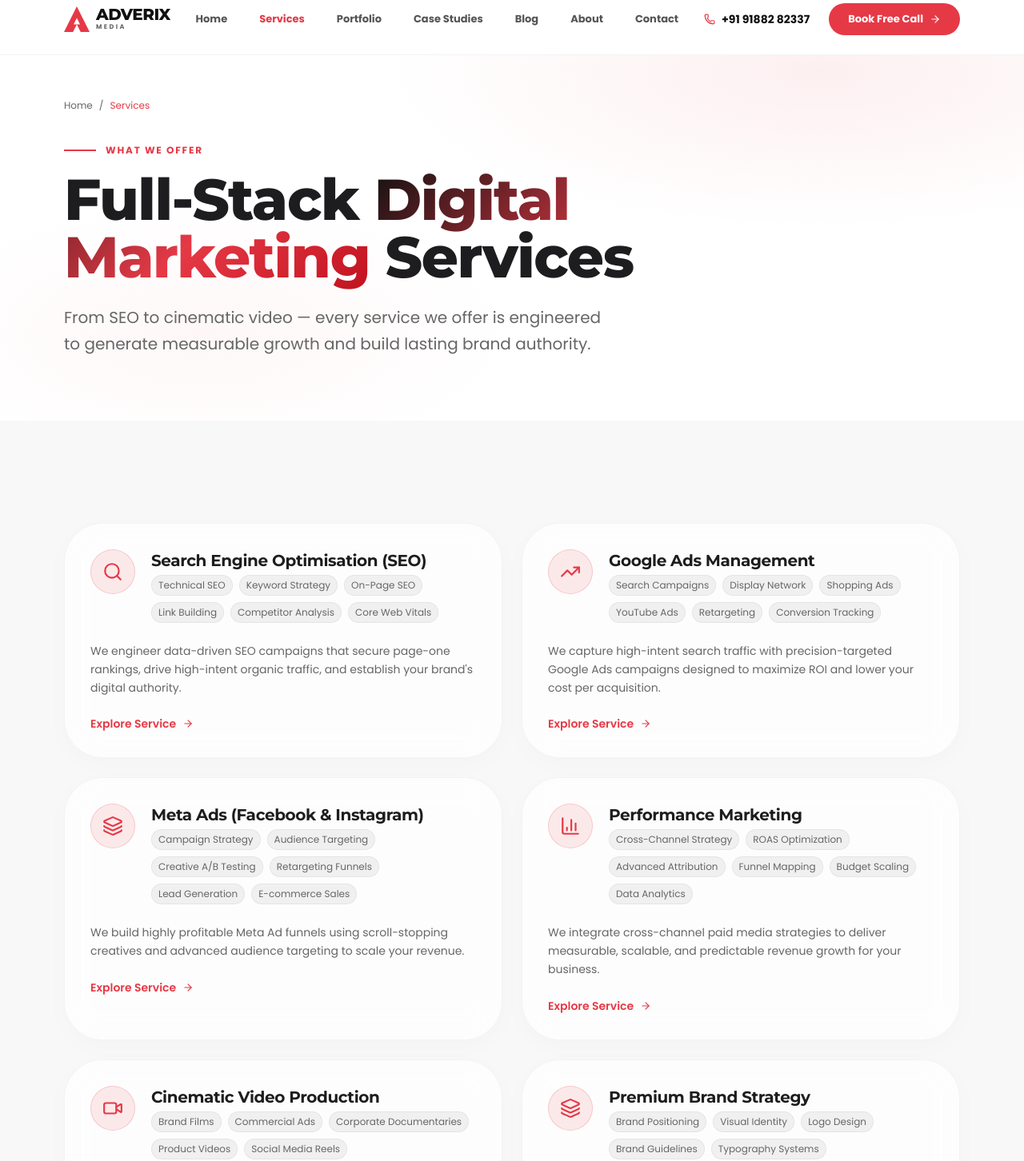
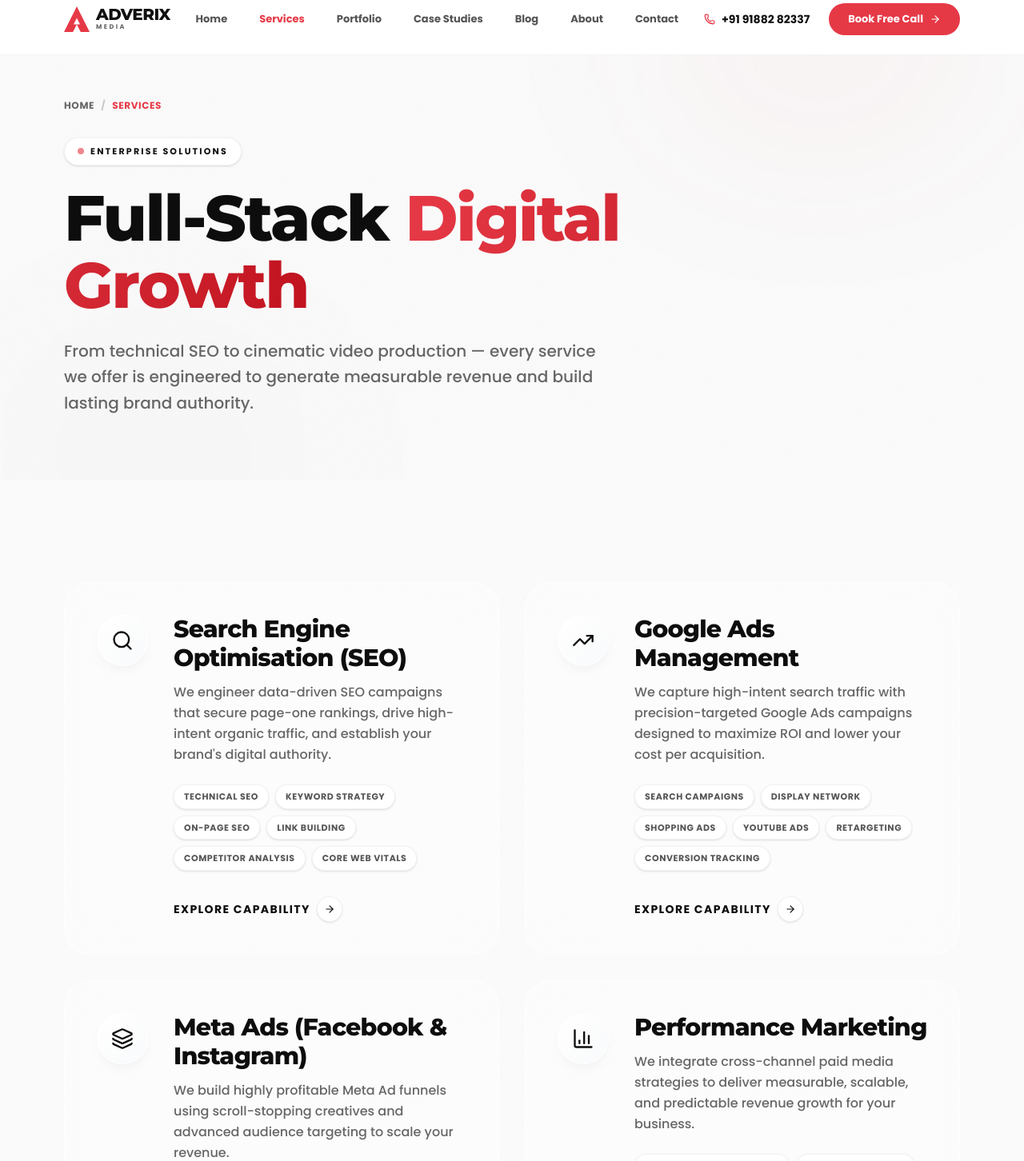
Before and after one commit to anshidchelekodan/adverix-media, a Next.js app: page /services in a window 1280 px wide. Shown: the part 20-1472 px from the top of the page at 80% size. Built offline with nearby package versions, Linux system fonts and the light colour scheme.

Commit message:
feat: implement services landing page and modular services section component

```diff
--- a/src/app/services/page.tsx
+++ b/src/app/services/page.tsx
@@ -37,58 +37,83 @@ export default function ServicesPage() {
       <script type="application/ld+json" dangerouslySetInnerHTML={{ __html: JSON.stringify(serviceSchema) }} />
 
       {/* Hero */}
-      <section className="pt-36 pb-20 hero-bg relative overflow-hidden">
-        <div className="container-custom">
+      <section className="pt-36 pb-20 relative overflow-hidden bg-[#FAFAFA]">
+        <div className="absolute inset-0 noise z-0" />
+        <div className="absolute top-[-20%] right-[-10%] w-[60%] h-[60%] rounded-full bg-[radial-gradient(circle,rgba(230,57,70,0.05)_0%,transparent_70%)] blur-[100px] pointer-events-none" />
+        <div className="absolute bottom-[-20%] left-[-10%] w-[50%] h-[50%] rounded-full bg-[radial-gradient(circle,rgba(0,0,0,0.03)_0%,transparent_70%)] blur-[120px] pointer-events-none" />
+
+        <div className="container-custom relative z-10">
           <Reveal direction="up">
-            <nav aria-label="Breadcrumb" className="flex items-center gap-2 text-xs text-[#666] mb-8">
-              <Link href="/" className="hover:text-foreground transition-colors">Home</Link>
-              <span>/</span>
-              <span className="text-[#E63946]">Services</span>
+            <nav aria-label="Breadcrumb" className="flex items-center gap-2 text-xs text-[#666] mb-8 font-bold tracking-wider">
+              <Link href="/" className="hover:text-[#E63946] transition-colors">HOME</Link>
+              <span className="text-black/20">/</span>
+              <span className="text-[#E63946]">SERVICES</span>
             </nav>
-            <div className="line-deco mb-4">What We Offer</div>
-            <h1 className="text-5xl sm:text-6xl lg:text-7xl font-heading font-extrabold mb-6 max-w-3xl">
-              Full-Stack <span className="text-gradient">Digital Marketing</span> Services
+            <div className="inline-flex items-center gap-2 px-4 py-2 rounded-full bg-white border border-black/5 shadow-sm mb-6">
+              <span className="w-2 h-2 rounded-full bg-[#E63946] animate-pulse" />
+              <span className="text-[11px] font-bold tracking-[0.2em] uppercase text-[#111]">
+                Enterprise Solutions
+              </span>
+            </div>
+            <h1 className="text-5xl sm:text-6xl lg:text-[5rem] font-heading font-extrabold mb-6 max-w-4xl text-[#0D0D0D] leading-[1.05] tracking-tight">
+              Full-Stack <span className="text-transparent bg-clip-text bg-gradient-to-r from-[#E63946] to-[#c1121f]">Digital Growth</span>
             </h1>
-            <p className="text-xl text-[#666] max-w-2xl leading-relaxed">
-              From SEO to cinematic video — every service we offer is engineered to generate measurable growth and build lasting brand authority.
+            <p className="text-xl text-[#666] max-w-2xl leading-relaxed font-medium">
+              From technical SEO to cinematic video production — every service we offer is engineered to generate measurable revenue and build lasting brand authority.
             </p>
           </Reveal>
         </div>
       </section>
 
-      {/* Services Grid */}
-      <section className="section-pad bg-[#F8F8F8]">
-        <div className="container-custom">
-          <div className="grid grid-cols-1 md:grid-cols-2 gap-6">
+      {/* Services Grid - Premium Glassmorphism */}
+      <section className="section-pad relative bg-[#FAFAFA]">
+        <div className="absolute inset-0 noise opacity-50 z-0 pointer-events-none" />
+        <div className="container-custom relative z-10">
+          <div className="grid grid-cols-1 lg:grid-cols-2 gap-8">
             {SERVICES.map((svc, i) => {
-              const Icon = iconMap[svc.icon];
+              const Icon = iconMap[svc.icon] || Search;
               return (
-                <Reveal key={svc.slug} direction="up" delay={i * 70}>
-                  <div className="glass rounded-2xl border border-black/5 p-8 card-hover group border-glow h-full">
-                    <div className="flex items-start gap-5 mb-6">
-                      <div className="w-14 h-14 rounded-2xl bg-[#E63946]/10 border border-[#E63946]/20 flex items-center justify-center shrink-0 group-hover:bg-[#E63946]/20 transition-colors">
-                        {Icon && <Icon size={26} className="text-[#E63946]" />}
+                <Reveal key={svc.slug} direction="up" delay={i * 50}>
+                  <Link
+                    href={`/services/${svc.slug}`}
+                    className="group relative block h-full overflow-hidden rounded-[2rem] bg-white/40 backdrop-blur-2xl border border-white/60 p-8 sm:p-10 transition-all duration-700 ease-[0.16,1,0.3,1] hover:-translate-y-2 hover:shadow-[0_40px_80px_-20px_rgba(0,0,0,0.08)] hover:bg-white/80 z-10"
+                  >
+                    {/* Hover Glow Effect */}
+                    <div className="absolute inset-0 bg-gradient-to-br from-[#E63946]/5 to-transparent opacity-0 group-hover:opacity-100 transition-opacity duration-700 pointer-events-none" />
+
+                    <div className="relative z-20 flex flex-col sm:flex-row gap-6 sm:gap-8 h-full">
+                      <div className="shrink-0">
+                        <div className="w-16 h-16 rounded-2xl bg-gradient-to-br from-white to-gray-50 border border-white shadow-[0_8px_16px_-4px_rgba(0,0,0,0.05)] flex items-center justify-center group-hover:scale-110 group-hover:shadow-[0_12px_24px_-4px_rgba(230,57,70,0.15)] transition-all duration-500">
+                          <Icon size={28} className="text-[#0D0D0D] group-hover:text-[#E63946] transition-colors duration-500" />
+                        </div>
                       </div>
-                      <div>
-                        <h2 className="font-heading font-bold text-xl mb-1">{svc.title}</h2>
-                        <div className="flex flex-wrap gap-2">
+
+                      <div className="flex-1 flex flex-col">
+                        <h2 className="font-heading font-extrabold text-2xl sm:text-3xl mb-3 text-[#0D0D0D] group-hover:text-[#E63946] transition-colors duration-500 tracking-tight">
+                          {svc.title}
+                        </h2>
+
+                        <p className="text-[#666] text-base leading-relaxed mb-6 font-medium">
+                          {svc.description}
+                        </p>
+
+                        <div className="flex flex-wrap gap-2 mb-8">
                           {svc.subServices.map((sub) => (
-                            <span key={sub} className="text-xs px-2 py-1 rounded-full bg-black/5 text-[#666] border border-black/5">
+                            <span key={sub} className="text-[11px] font-bold px-3 py-1.5 rounded-full bg-white border border-black/5 text-[#555] shadow-sm uppercase tracking-wider">
                               {sub}
                             </span>
                           ))}
                         </div>
+
+                        <div className="mt-auto inline-flex items-center gap-2 text-sm font-bold text-[#0D0D0D] uppercase tracking-widest group-hover:text-[#E63946] transition-colors">
+                          Explore Capability
+                          <span className="w-8 h-8 rounded-full bg-white shadow-sm border border-black/5 flex items-center justify-center group-hover:translate-x-2 group-hover:border-[#E63946]/20 transition-all duration-500">
+                            <ArrowRight size={14} />
+                          </span>
+                        </div>
                       </div>
                     </div>
-                    <p className="text-[#666] text-sm leading-relaxed mb-6">{svc.description}</p>
-                    <Link
-                      href={`/services/${svc.slug}`}
-                      className="flex items-center gap-2 text-sm font-semibold text-[#E63946] hover:gap-3 transition-all"
-                      aria-label={`Learn more about ${svc.title}`}
-                    >
-                      Explore Service <ArrowRight size={14} />
-                    </Link>
-                  </div>
+                  </Link>
                 </Reveal>
               );
             })}
--- a/src/components/sections/ServicesSection.tsx
+++ b/src/components/sections/ServicesSection.tsx
@@ -3,62 +3,95 @@
 import Link from "next/link";
 import { Search, TrendingUp, Share2, Layers, Monitor, Video, FileText, BarChart3, ArrowRight } from "lucide-react";
 import { SERVICES } from "@/lib/constants";
-import { motion } from "framer-motion";
+import { motion, useScroll, useTransform } from "framer-motion";
+import { useRef } from "react";
 
 const iconMap: Record<string, React.ElementType> = {
   Search, TrendingUp, Share2, Layers, Monitor, Video, FileText, BarChart3,
 };
 
 export default function ServicesSection() {
+  const containerRef = useRef<HTMLDivElement>(null);
+  const { scrollYProgress } = useScroll({
+    target: containerRef,
+    offset: ["start end", "end start"],
+  });
+
+  const bgY = useTransform(scrollYProgress, [0, 1], ["0%", "20%"]);
+
   return (
-    <section id="services" className="section-pad-lg bg-[#f5f5f7]">
-      <div className="container-custom">
-        <div className="flex flex-col md:flex-row justify-between items-end mb-16 gap-6">
-          <motion.div initial={{ opacity: 0, y: 20 }} whileInView={{ opacity: 1, y: 0 }} viewport={{ once: true }}>
-            <p className="text-[#E63946] text-xs lg:text-sm font-bold tracking-[0.2em] uppercase mb-4">
-              Our Services
-            </p>
-            <h2 className="text-4xl sm:text-5xl lg:text-6xl font-heading font-extrabold text-[#111] max-w-2xl leading-tight">
-              Complete Digital Solutions To <span className="text-[#E63946]">Grow Your Business</span>
+    <section id="services" ref={containerRef} className="relative section-pad-lg overflow-hidden bg-[#FAFAFA]">
+      {/* Dynamic Ambient Background */}
+      <motion.div
+        style={{ y: bgY }}
+        className="absolute inset-0 z-0 opacity-40 pointer-events-none"
+      >
+        <div className="absolute top-[20%] left-[-10%] w-[50%] h-[50%] rounded-full bg-[radial-gradient(circle,rgba(230,57,70,0.04)_0%,transparent_70%)] blur-[100px]" />
+        <div className="absolute bottom-[10%] right-[-10%] w-[60%] h-[60%] rounded-full bg-[radial-gradient(circle,rgba(0,0,0,0.03)_0%,transparent_70%)] blur-[120px]" />
+      </motion.div>
+
+      <div className="absolute inset-0 noise opacity-50 z-0 pointer-events-none" />
+
+      <div className="container-custom relative z-10">
+        <div className="flex flex-col md:flex-row justify-between items-end mb-20 gap-8">
+          <motion.div initial={{ opacity: 0, y: 30 }} whileInView={{ opacity: 1, y: 0 }} viewport={{ once: true }} transition={{ duration: 0.8, ease: [0.16, 1, 0.3, 1] }}>
+            <div className="inline-flex items-center gap-2 px-4 py-2 rounded-full bg-white border border-black/5 shadow-sm mb-6">
+              <span className="text-[11px] font-bold tracking-[0.2em] uppercase text-[#111]">
+                Our Expertise
+              </span>
+            </div>
+            <h2 className="text-4xl sm:text-5xl lg:text-[4rem] font-heading font-extrabold text-[#0D0D0D] max-w-3xl leading-[1.05] tracking-tight">
+              Enterprise Solutions Designed For <span className="text-transparent bg-clip-text bg-gradient-to-r from-[#E63946] to-[#c1121f]">Rapid Growth</span>
             </h2>
           </motion.div>
 
-          <motion.div initial={{ opacity: 0, x: 20 }} whileInView={{ opacity: 1, x: 0 }} viewport={{ once: true }}>
-            <Link href="/services" className="flex items-center gap-3 text-sm lg:text-base font-bold text-[#111] bg-white border border-gray-200 px-8 py-4 rounded-full hover:border-[#E63946] hover:text-[#E63946] transition-all shadow-sm hover:shadow-md">
-              View All Services <ArrowRight size={18} />
+          <motion.div initial={{ opacity: 0, x: 20 }} whileInView={{ opacity: 1, x: 0 }} viewport={{ once: true }} transition={{ duration: 0.8, delay: 0.2, ease: [0.16, 1, 0.3, 1] }}>
+            <Link href="/services" className="group relative inline-flex items-center justify-center gap-3 bg-white border border-black/10 text-[#0D0D0D] px-8 py-5 rounded-full font-bold text-sm lg:text-base overflow-hidden transition-all hover:border-[#E63946]/30 hover:shadow-[0_20px_40px_-10px_rgba(230,57,70,0.1)]">
+              <span className="relative z-10 flex items-center gap-3 group-hover:text-[#E63946] transition-colors">
+                View All Capabilities <ArrowRight size={18} className="group-hover:translate-x-1 transition-transform" />
+              </span>
             </Link>
           </motion.div>
         </div>
 
-        <div className="grid grid-cols-1 sm:grid-cols-2 lg:grid-cols-4 gap-8">
-          {SERVICES.map((svc, i) => {
-            const Icon = iconMap[svc.icon];
+        <div className="grid grid-cols-1 md:grid-cols-2 xl:grid-cols-4 gap-6 lg:gap-8">
+          {SERVICES.slice(0, 8).map((svc, i) => {
+            const Icon = iconMap[svc.icon] || Search;
             return (
               <motion.div
                 key={svc.slug}
-                initial={{ opacity: 0, y: 30 }}
+                initial={{ opacity: 0, y: 40 }}
                 whileInView={{ opacity: 1, y: 0 }}
                 viewport={{ once: true }}
-                transition={{ delay: i * 0.1, ease: "easeOut" }}
+                transition={{ duration: 0.8, delay: i * 0.1, ease: [0.16, 1, 0.3, 1] }}
+                className="h-full"
               >
                 <Link
                   href={`/services/${svc.slug}`}
-                  className="group flex flex-col justify-between bg-white rounded-2xl p-10 min-h-[340px] transition-all duration-500 hover:-translate-y-2 hover:shadow-[0_30px_60px_-15px_rgba(0,0,0,0.1)] border border-transparent hover:border-[#E63946]/20"
+                  className="group relative flex flex-col justify-between h-full bg-white/50 backdrop-blur-xl border border-white/80 rounded-[2rem] p-8 lg:p-10 transition-all duration-700 ease-[0.16,1,0.3,1] hover:-translate-y-2 hover:shadow-[0_40px_80px_-20px_rgba(0,0,0,0.08)] hover:bg-white"
                 >
-                  <div>
-                    <div className="w-14 h-14 rounded-2xl bg-red-50 flex items-center justify-center mb-8 transition-transform group-hover:scale-110 group-hover:bg-[#E63946]">
-                      {Icon && <Icon size={24} className="text-[#E63946] group-hover:text-white transition-colors" />}
+                  {/* Subtle Hover Gradient Inside Card */}
+                  <div className="absolute inset-0 bg-gradient-to-br from-[#E63946]/5 to-transparent opacity-0 group-hover:opacity-100 transition-opacity duration-700 rounded-[2rem] pointer-events-none" />
+
+                  <div className="relative z-10">
+                    <div className="w-16 h-16 rounded-[1.25rem] bg-gradient-to-br from-white to-gray-50 border border-black/5 shadow-sm flex items-center justify-center mb-8 group-hover:scale-110 group-hover:shadow-[0_12px_24px_-4px_rgba(230,57,70,0.15)] group-hover:border-white transition-all duration-500 ease-[0.16,1,0.3,1]">
+                      <Icon size={26} className="text-[#0D0D0D] group-hover:text-[#E63946] transition-colors duration-500" />
                     </div>
-                    <h3 className="font-heading font-extrabold text-xl mb-4 text-[#111] group-hover:text-[#E63946] transition-colors">
-                      {svc.title}
+                    <h3 className="font-heading font-extrabold text-2xl mb-4 text-[#0D0D0D] tracking-tight group-hover:text-[#E63946] transition-colors duration-500">
+                      {svc.shortTitle}
                     </h3>
-                    <p className="text-sm text-[#666] leading-relaxed font-medium">
+                    <p className="text-sm text-[#666] leading-relaxed font-medium line-clamp-3">
                       {svc.description}
                     </p>
                   </div>
 
-                  <div className="flex items-center gap-2 text-xs font-bold text-[#E63946] mt-8 opacity-80 group-hover:opacity-100 group-hover:gap-3 transition-all uppercase tracking-wider">
-                    Explore <ArrowRight size={14} />
+                  <div className="relative z-10 mt-10 inline-flex items-center justify-between w-full">
+                    <span className="text-[11px] font-bold text-[#0D0D0D] uppercase tracking-widest group-hover:text-[#E63946] transition-colors">
+                      Discover
+                    </span>
+                    <span className="w-10 h-10 rounded-full bg-white shadow-sm border border-black/5 flex items-center justify-center group-hover:bg-[#E63946] group-hover:border-[#E63946] transition-colors duration-500">
+                      <ArrowRight size={16} className="text-[#0D0D0D] group-hover:text-white transition-colors" />
+                    </span>
                   </div>
                 </Link>
               </motion.div>
```
